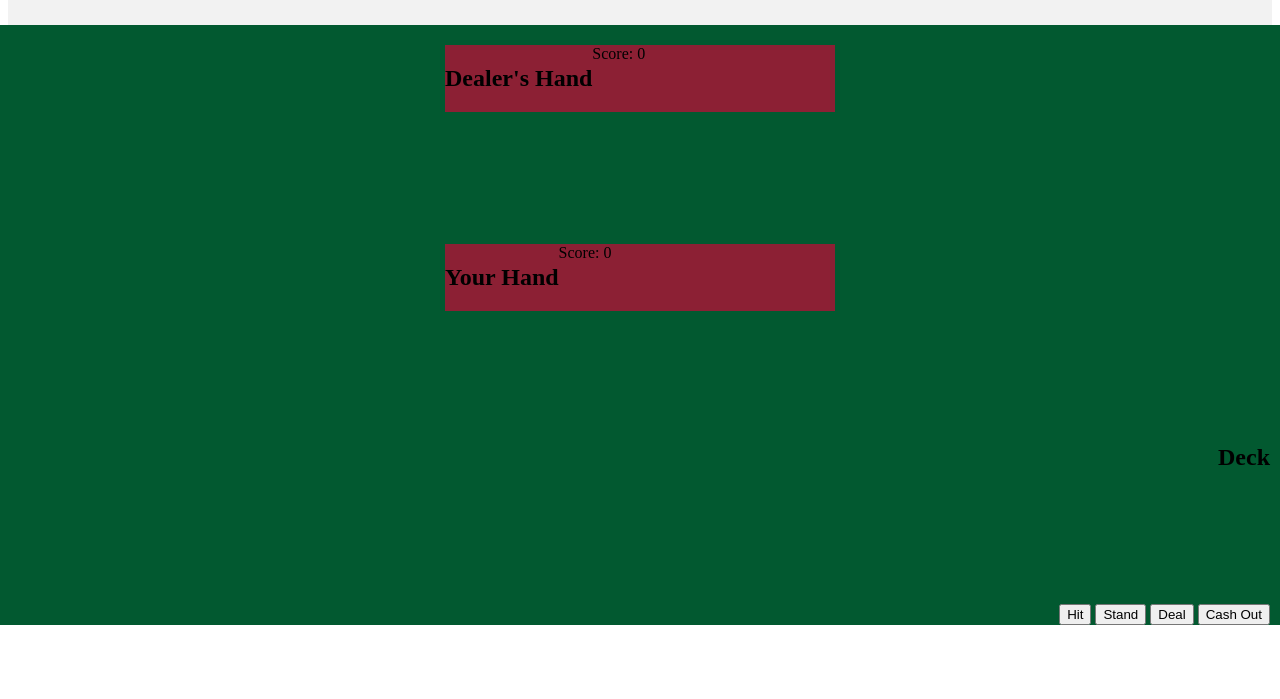
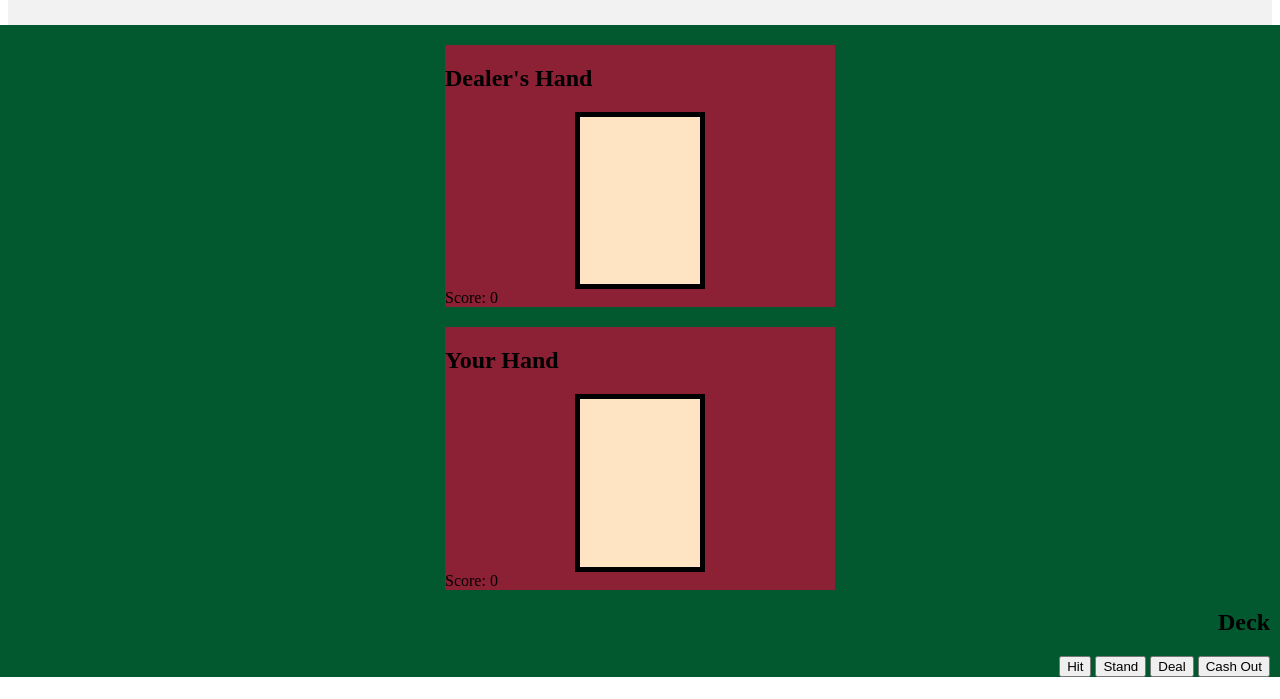
Before and after one commit to therealgman2016/Blackjack, a plain HTML site: page index.html in a window 1280 px wide. Shown: the part 101-800 px from the top of the page. Drawn offline with Linux system fonts and the light colour scheme.

Commit message:
added a placeholder for the card.  DNT

```diff
--- a/css/styles.css
+++ b/css/styles.css
@@ -18,7 +18,7 @@
 #game-container {
     display: flex;
     width: 1300px;
-    height: 600px;
+    height: auto;
     background: #025930;
     margin-top: 2%;
     flex-direction: column;
@@ -41,4 +41,16 @@
     background: #8C2034;
     align-self: center;
     margin-top: 20px;
+    justify-content: center;
+    flex-direction: column;
+    flex-wrap: wrap;
 }
+
+.hand {
+    display: flex;
+    width: 120px;
+    height: 167.6px;
+    border: 5px solid #000;
+    background-color: bisque;
+    align-self: center;
+}
```
